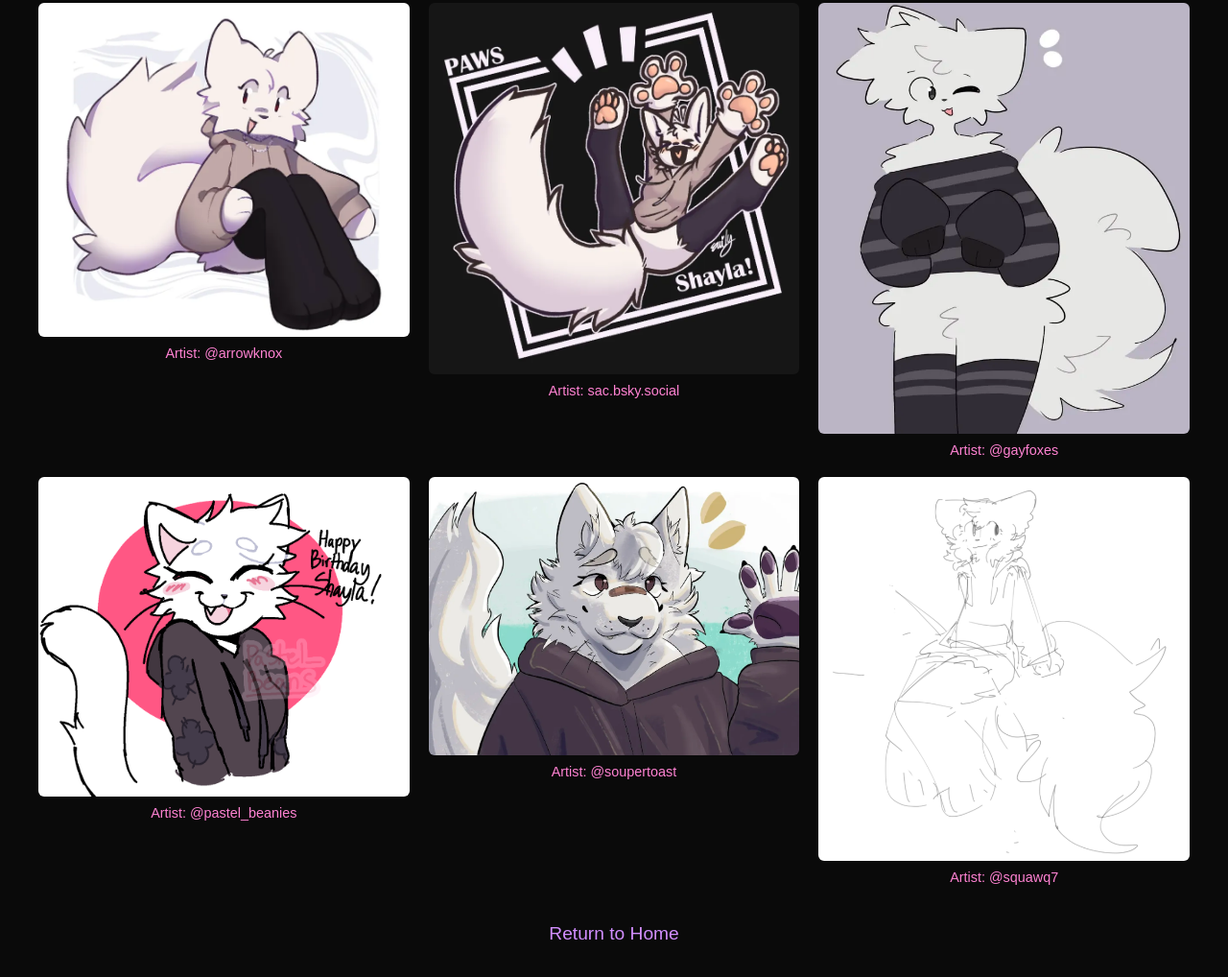
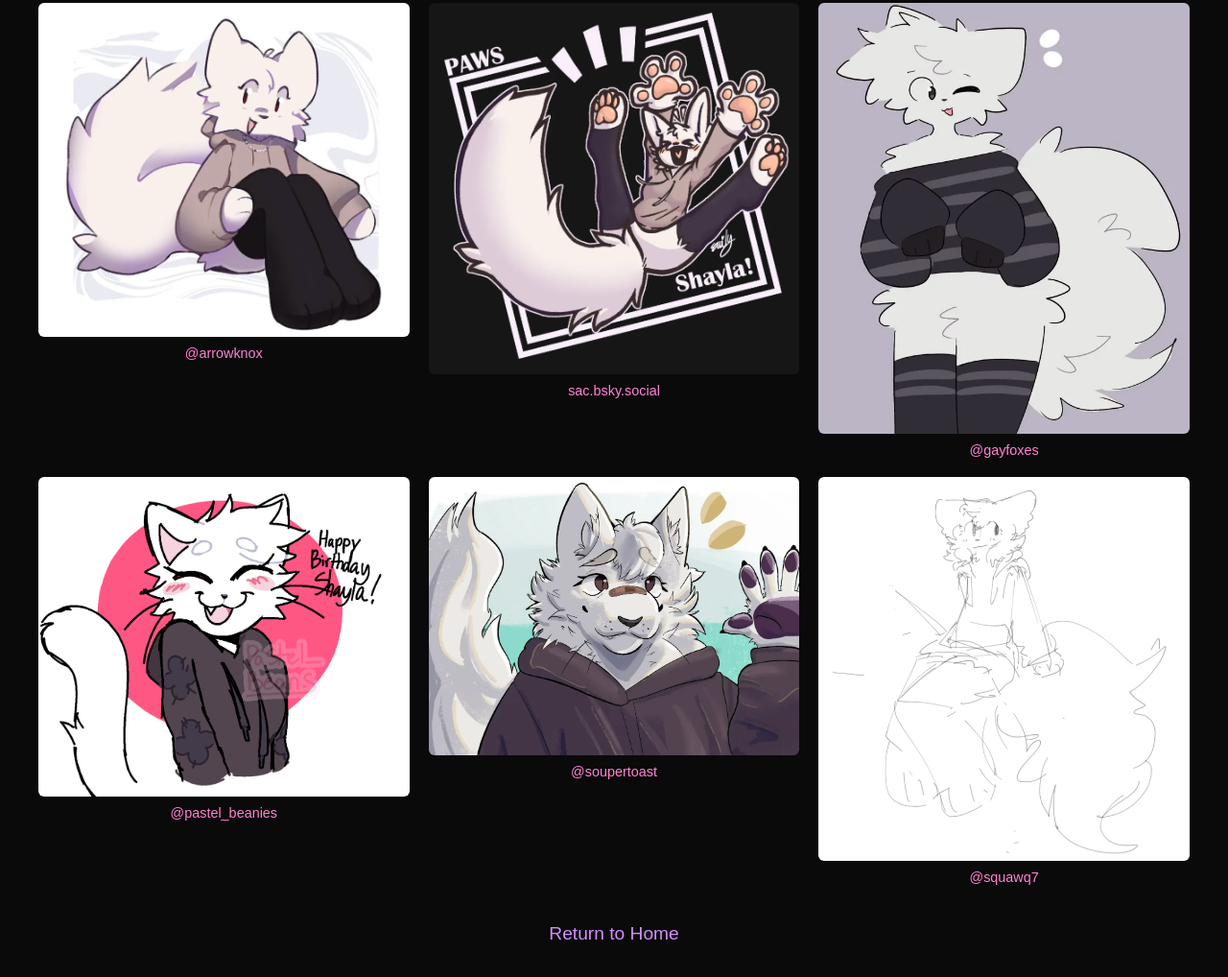
Before and after one commit to shaylakatze/art.sk4lidos.com, a plain HTML site: page index.html in a window 1280 px wide. Shown: the part 122-1140 px from the top of the page at 96% size. Drawn offline with Linux system fonts and the light colour scheme.

Commit message:
Remove 'Artist:' prefix from credits

```diff
--- a/index.html
+++ b/index.html
@@ -12,27 +12,27 @@
   <div class="gallery">
     <div class="art-piece">
       <img src="images/arrowknox.jpeg" alt="Arrowknox">
-      <div class="credit">Artist: @arrowknox</div>
+      <div class="credit">@arrowknox</div>
     </div>
     <div class="art-piece">
       <img src="images/emilymxsac.jpeg" alt="Emilymxsac">
-      <div class="credit">Artist: sac.bsky.social</div>
+      <div class="credit">sac.bsky.social</div>
     </div>
     <div class="art-piece">
       <img src="images/gayfoxes.jpeg" alt="Gayfoxes">
-      <div class="credit">Artist: @gayfoxes</div>
+      <div class="credit">@gayfoxes</div>
     </div>
     <div class="art-piece">
       <img src="images/pastel_beanies.jpeg" alt="Pastel Beanies">
-      <div class="credit">Artist: @pastel_beanies</div>
+      <div class="credit">@pastel_beanies</div>
     </div>
     <div class="art-piece">
       <img src="images/soupertoast.jpeg" alt="Soupertoast">
-      <div class="credit">Artist: @soupertoast</div>
+      <div class="credit">@soupertoast</div>
     </div>
     <div class="art-piece">
       <img src="images/squawq7_2.jpeg" alt="Squawq7_2">
-      <div class="credit">Artist: @squawq7</div>
+      <div class="credit">@squawq7</div>
     </div>
   </div>
 
```
